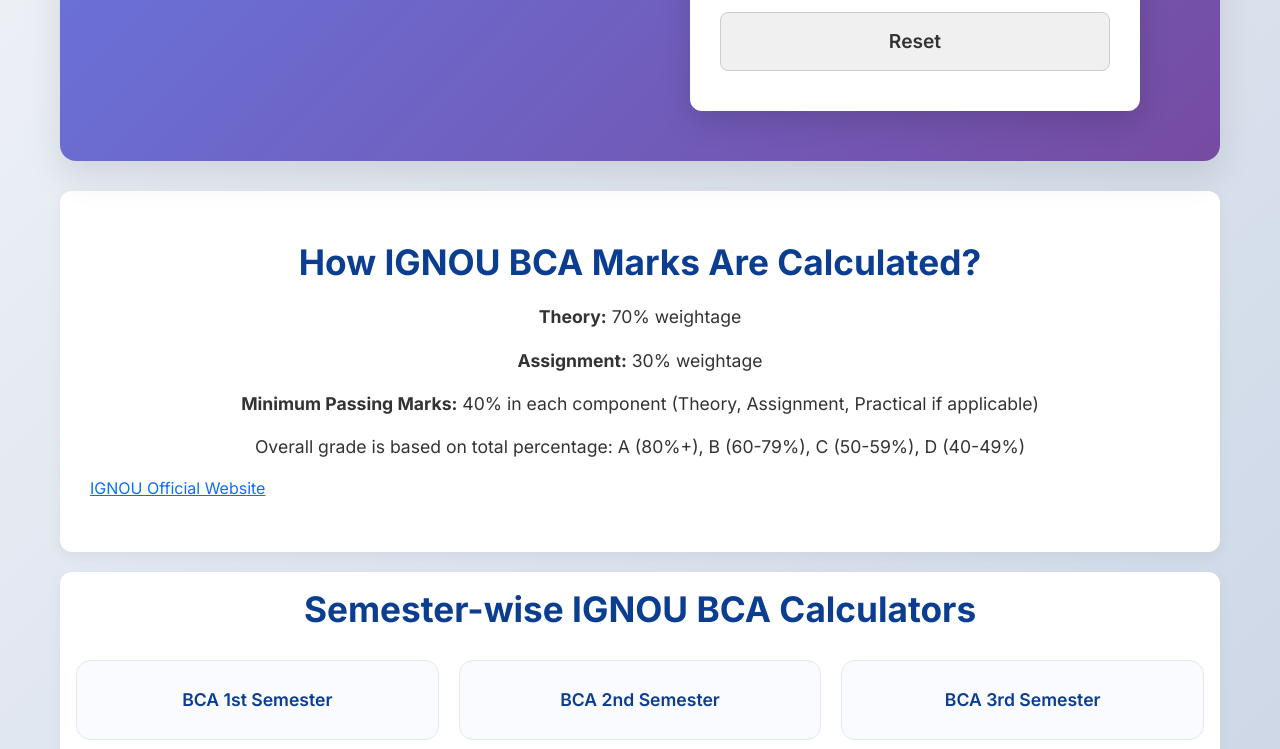
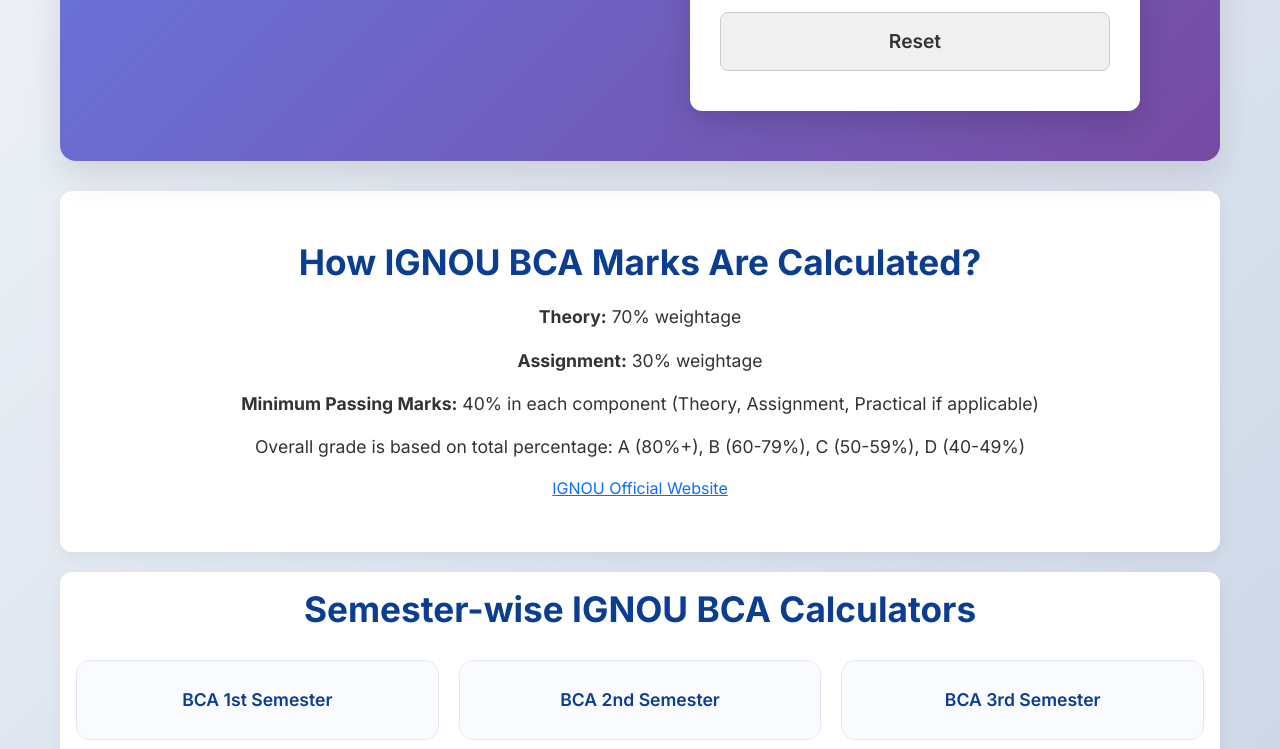
Before and after one commit to ASCoder1/ignou-bca-calculator, a plain HTML site: page bca/bca-calculator.html in a window 1280 px wide. Shown: the part 590-1339 px from the top of the page. Drawn offline with nearby package versions, Linux system fonts and the light colour scheme.

Commit message:
Update bca-calculator.html

```diff
--- a/bca/bca-calculator.html
+++ b/bca/bca-calculator.html
@@ -158,7 +158,7 @@
         </section>
 
         <!-- HOW IT WORKS -->
-        <section class="section">
+        <section class="section text-center">
             <h2>How IGNOU BCA Marks Are Calculated?</h2>
             <p><strong>Theory:</strong> 70% weightage</p>
             <p><strong>Assignment:</strong> 30% weightage</p>
```
